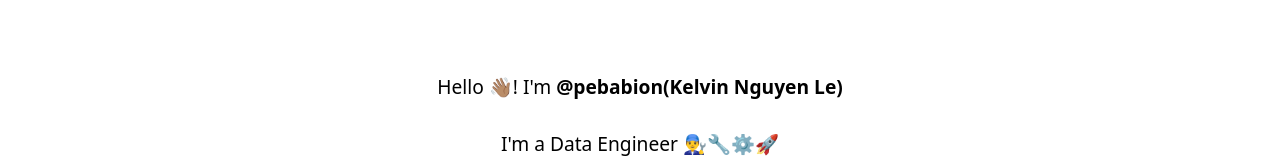
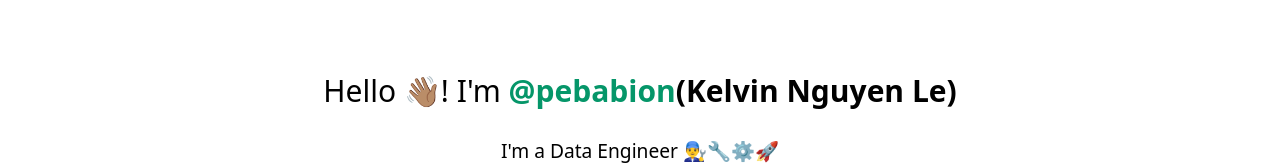
Before and after one commit to pebabion/pebabion.github.io, a React (Create React App) app: page / in a window 1280 px wide. Shown: the part 395-560 px from the top of the page. Built offline with nearby package versions, Linux system fonts and the light colour scheme.

Commit message:
💄 Fix css with tailwind

```diff
--- a/src/App.js
+++ b/src/App.js
@@ -15,13 +15,13 @@ function App() {
         />
       </header>
       <main className="lg:max-w-6xl mx-auto">
-        <h2>
+        <h1 className="text-3xl">
           Hello 👋🏽! I'm{" "}
           <strong>
             <Link href="https://twitter.com/pebabiion">@pebabion</Link>
             (Kelvin Nguyen Le)
           </strong>
-        </h2>
+        </h1>
         <div className="p-2 mb-1"></div>
         <div className="my-3">I'm a Data Engineer 👨‍🔧🔧⚙️🚀</div>
         <div className="my-3">
--- a/src/components/Link.js
+++ b/src/components/Link.js
@@ -6,7 +6,7 @@ export default function Link({ href, children }) {
       href={href}
       target="_blank"
       rel="noreferrer"
-      className="text-success hover:underline"
+      className="text-green-600 hover:underline"
     >
       {children}
     </a>
```
